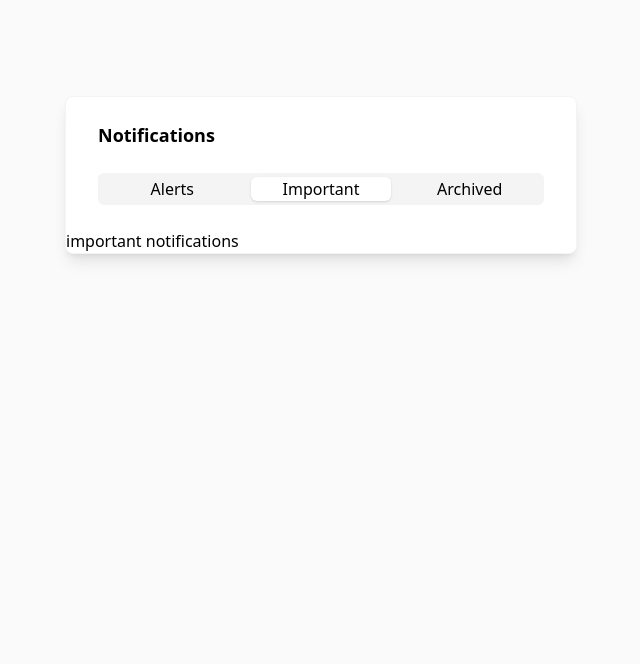
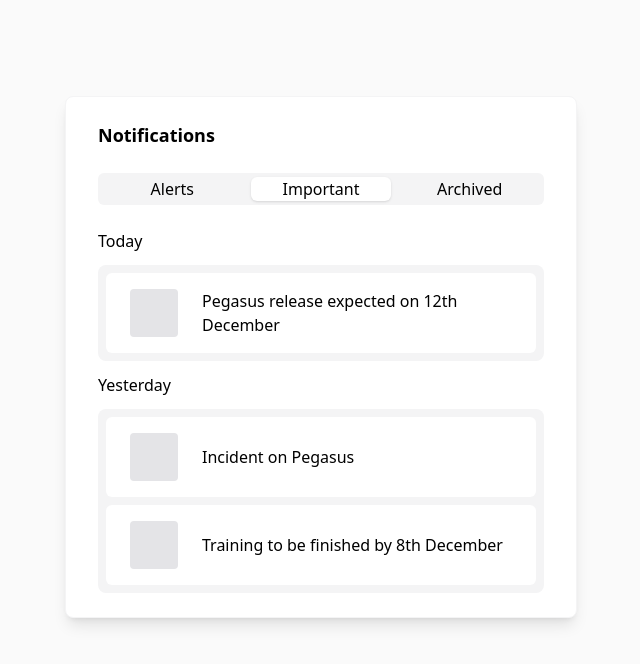
Before and after one commit to beneccli/spamurais, an Angular app in the folder spamurais-ui/: page /important in a window 1280 px wide. Shown: the top 664 px of the page, without its empty margins (319-959 px from the left). Built offline with nearby package versions, Linux system fonts and the light colour scheme.

Commit message:
Add random notifications for all pages

```diff
--- a/spamurais-ui/src/app/pages/archived.component.ts
+++ b/spamurais-ui/src/app/pages/archived.component.ts
@@ -1,10 +1,18 @@
 import { Component } from '@angular/core';
+import { NotificationComponent } from '../components/notification.component';
 
 @Component({
   selector: 'app-archived',
-  imports: [],
+  imports: [NotificationComponent],
   template: `
-    <h1>Archived notifications</h1>
+    <div class="mx-8 mb-6">
+      <div class="bg-zinc-100 dark:bg-zinc-800 p-2 rounded-lg">
+        <app-notification text="Move for youth starts tomorrow"></app-notification>
+        <app-notification text="After work with the team"></app-notification>
+        <app-notification text="Update your password by end of week"></app-notification>
+        <app-notification text="Report expected by end of month"></app-notification>
+      </div>
+    </div>
   `,
 })
 export class ArchivedComponent {
--- a/spamurais-ui/src/app/pages/important.component.ts
+++ b/spamurais-ui/src/app/pages/important.component.ts
@@ -1,10 +1,23 @@
 import { Component } from '@angular/core';
+import { NotificationComponent } from '../components/notification.component';
 
 @Component({
   selector: 'app-important',
-  imports: [],
+  imports: [NotificationComponent],
   template: `
-    <h1>important notifications</h1>
+    <div class="mx-8 mb-6">
+      <h2 class="font-light mb-3">Today</h2>
+
+      <div class="bg-zinc-100 dark:bg-zinc-800 p-2 rounded-lg">
+        <app-notification text="Pegasus release expected on 12th December"></app-notification>
+      </div>
+      <h2 class="font-light my-3">Yesterday</h2>
+
+      <div class="bg-zinc-100 dark:bg-zinc-800 p-2 rounded-lg">
+        <app-notification text="Incident on Pegasus"></app-notification>
+        <app-notification text="Training to be finished by 8th December"></app-notification>
+      </div>
+    </div>
   `,
 })
 export class ImportantComponent {
```
